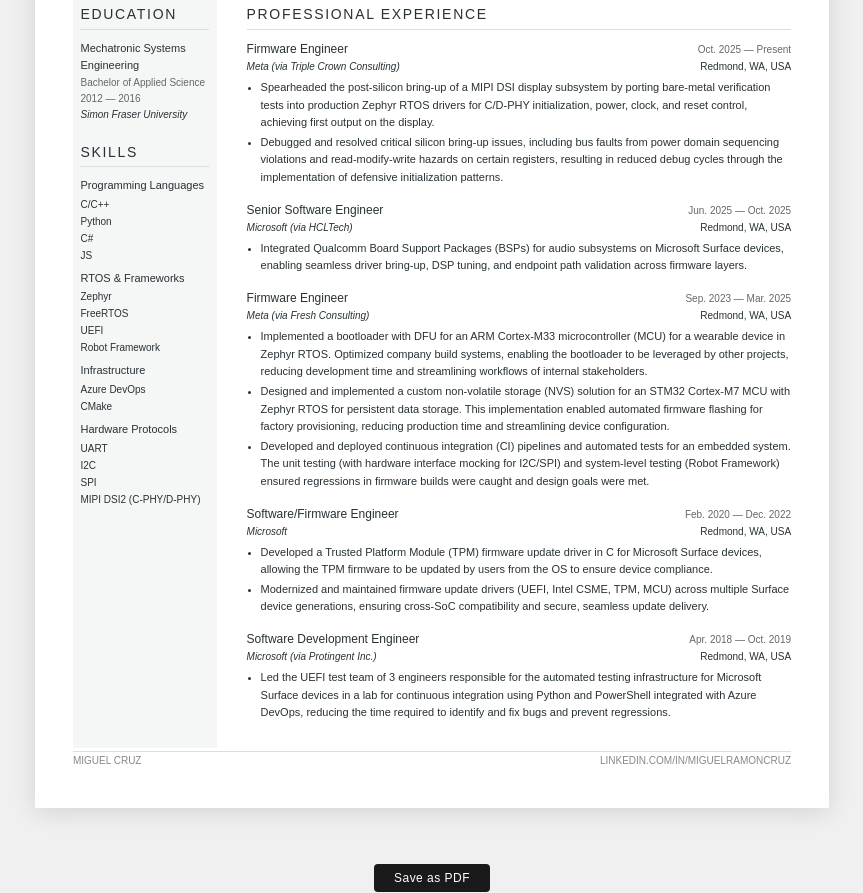
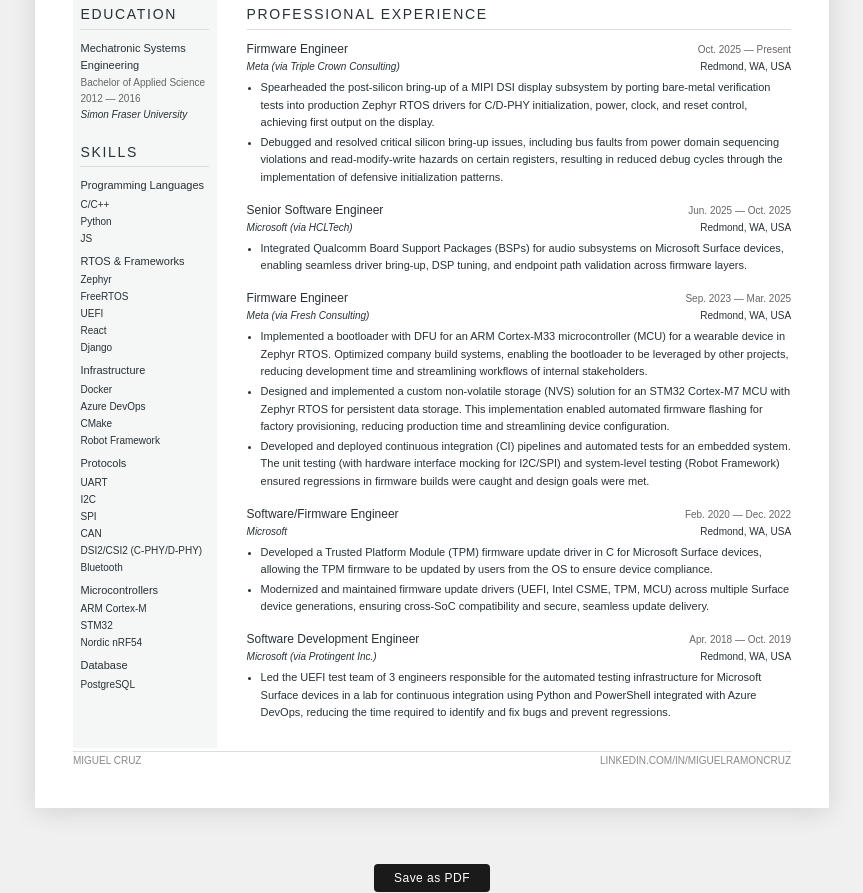
Before and after one commit to migcruz/cruzmiguelresume, a plain HTML site: page src/index.html in a window 1280 px wide. Shown: the part 347-1240 px from the top of the page, without its empty margins (208-1071 px from the left). Drawn offline with Linux system fonts and the light colour scheme; a web font is replaced by a local one.

Commit message:
updated skills section

```diff
--- a/src/index.html
+++ b/src/index.html
@@ -60,7 +60,6 @@
             <ul class="skill-list">
               <li>C/C++</li>
               <li>Python</li>
-              <li>C#</li>
               <li>JS</li>
             </ul>
           </div>
@@ -70,23 +69,42 @@
               <li>Zephyr</li>
               <li>FreeRTOS</li>
               <li>UEFI</li>
-              <li>Robot Framework</li>
+              <li>React</li>
+              <li>Django</li>
             </ul>
           </div>
           <div class="skill-group">
             <span class="skill-label">Infrastructure</span>
             <ul class="skill-list">
+              <li>Docker</li>
               <li>Azure DevOps</li>
               <li>CMake</li>
+              <li>Robot Framework</li>
             </ul>
           </div>
           <div class="skill-group">
-            <span class="skill-label">Hardware Protocols</span>
+            <span class="skill-label">Protocols</span>
             <ul class="skill-list">
               <li>UART</li>
               <li>I2C</li>
               <li>SPI</li>
-              <li>MIPI DSI2 (C-PHY/D-PHY)</li>
+              <li>CAN</li>
+              <li>DSI2/CSI2 (C-PHY/D-PHY)</li>
+              <li>Bluetooth</li>
+            </ul>
+          </div>
+          <div class="skill-group">
+            <span class="skill-label">Microcontrollers</span>
+            <ul class="skill-list">
+              <li>ARM Cortex-M</li>
+              <li>STM32</li>
+              <li>Nordic nRF54</li>
+            </ul>
+          </div>
+          <div class="skill-group">
+            <span class="skill-label">Database</span>
+            <ul class="skill-list">
+              <li>PostgreSQL</li>
             </ul>
           </div>
         </section>
```
